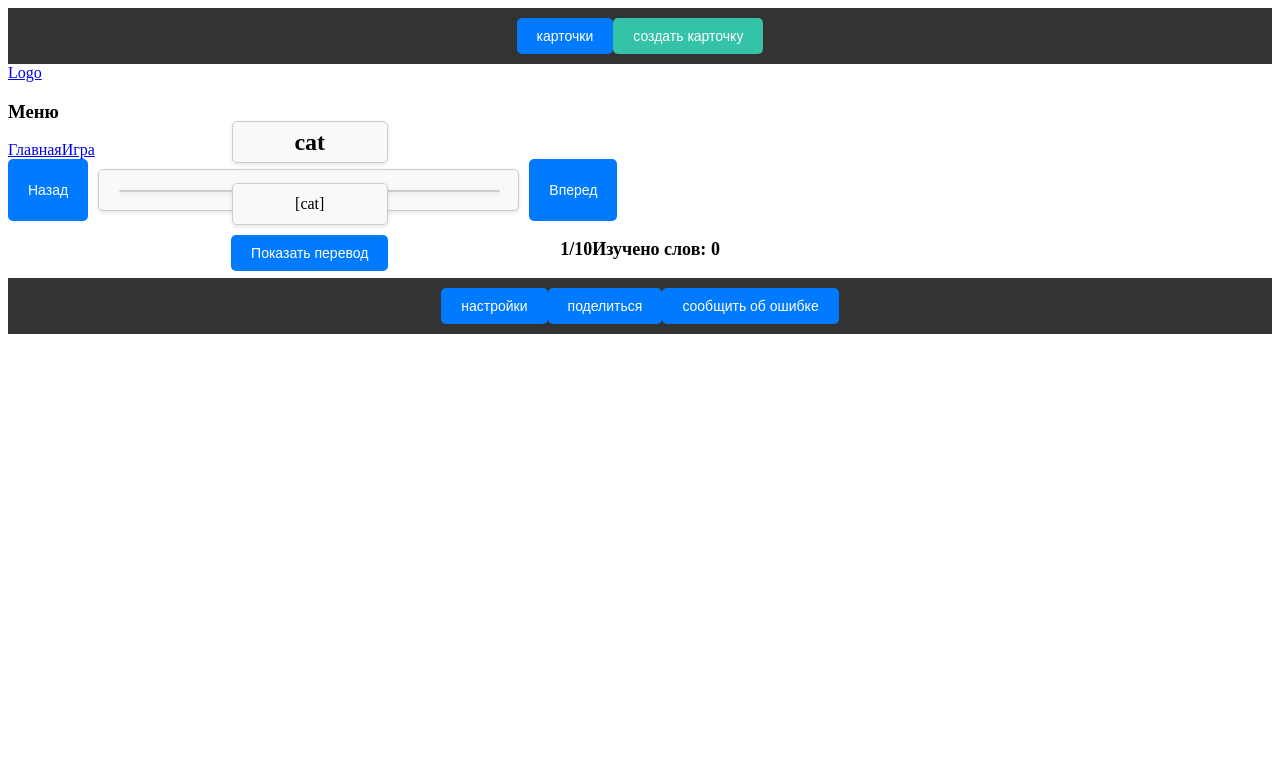
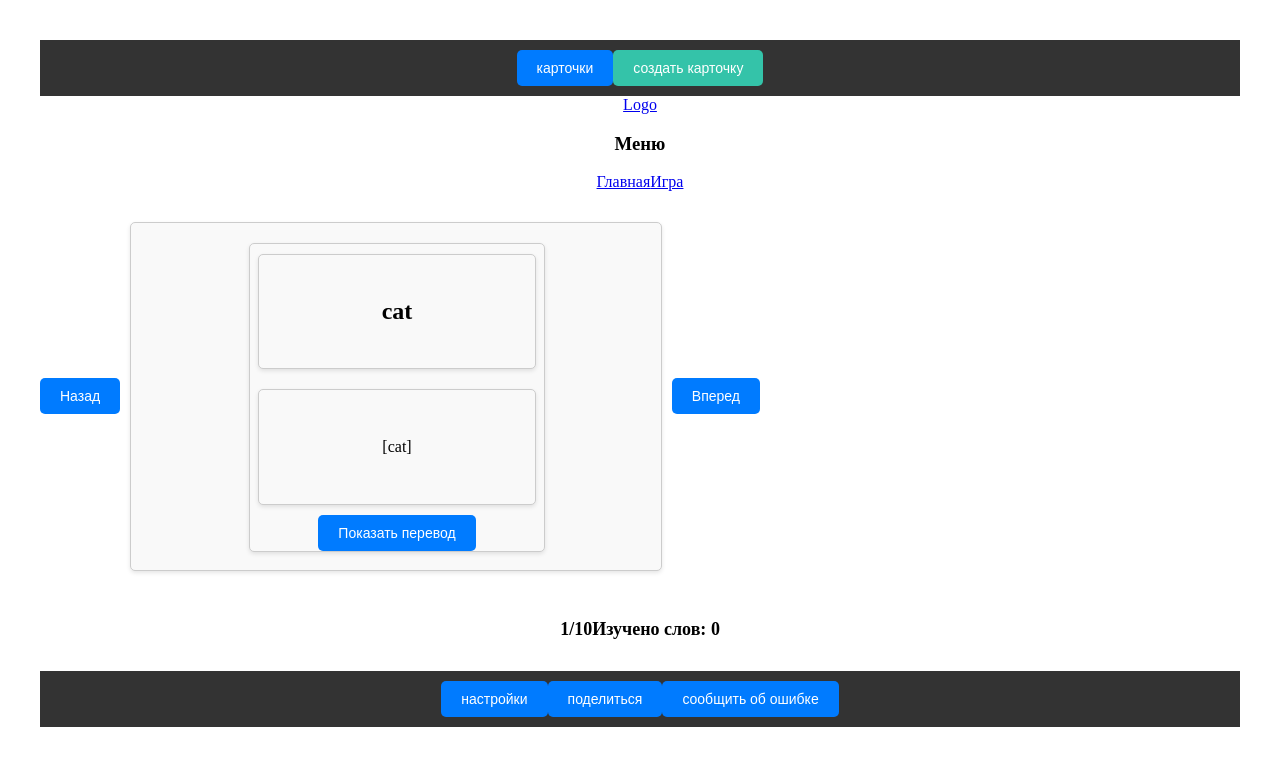
Before and after one commit to SKR-Anna/dictionary.react, a React (Vite) app in the folder dictionary/: page /game in a window 1280 px wide. Shown: the top 766 px of the page. Built offline with nearby package versions, Linux system fonts and the light colour scheme.

Commit message:
попытки нормализовать стили

```diff
--- a/dictionary/src/App.css
+++ b/dictionary/src/App.css
@@ -1,13 +1,12 @@
-  /* #root {
+  #root {
   max-width: 100%;
   max-height: 100%;
-  } */
-  /* margin: 0 auto;
-  padding: 2rem; */
-  /* text-align: center;
-} /*
+  margin: 0 auto;
+  padding: 2rem;
+  text-align: center;
+}
 
-/* .logo {
+.logo {
   height: 6em;
   padding: 1.5em;
   will-change: filter;
@@ -15,8 +14,8 @@
 }
 .logo:hover {
   filter: drop-shadow(0 0 2em #646cffaa);
-} */
-/* .logo.react:hover {
+}
+  .logo.react:hover {
   filter: drop-shadow(0 0 2em #61dafbaa);
 }
 
@@ -41,4 +40,4 @@
 
 .read-the-docs {
   color: #888;
-} */
+}
--- a/dictionary/src/components/card/Card.css
+++ b/dictionary/src/components/card/Card.css
@@ -10,15 +10,15 @@
     border-radius: 5px;
     background-color: #f9f9f9;
     box-shadow: 0 2px 4px rgba(0, 0, 0, 0.1);
-    width: 30%;
-    height: 40%;
+    width: 80%;
+    height: 80%;
     cursor: pointer;
     perspective: 1000px; /* Добавляем перспективу для 3D эффекта */
 }
 
 .card-inner {
     position: relative;
-    width: 100%;
+    width: 60%;
     height: 100%;
     transition: transform 0.6s; /* Плавный переход */
     transform-style: preserve-3d; /* Позволяет дочерним элементам сохранять 3D-эффект */
--- a/dictionary/src/components/cardSlider/CardSlider.css
+++ b/dictionary/src/components/cardSlider/CardSlider.css
@@ -1,11 +1,18 @@
 .cardSlider-container{
     display: flex;
     flex-direction: row;
+    justify-content: center;
+    align-items: center;
+    width: 60%;
+    height: 80%;
 }
 
 .wrapper{
     display: flex;
     flex-direction: column;
+    justify-content: space-evenly;
+    height: 60vh;
+    width: 100%;
 }
 
 .counter {
```
